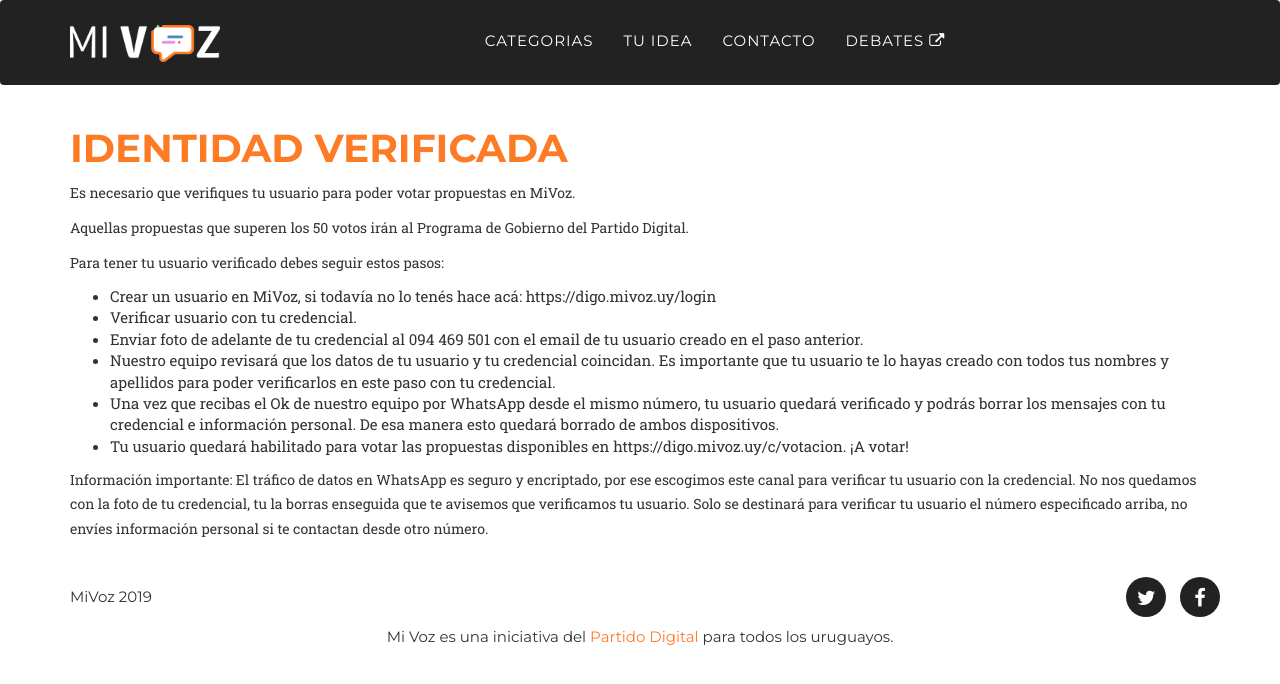
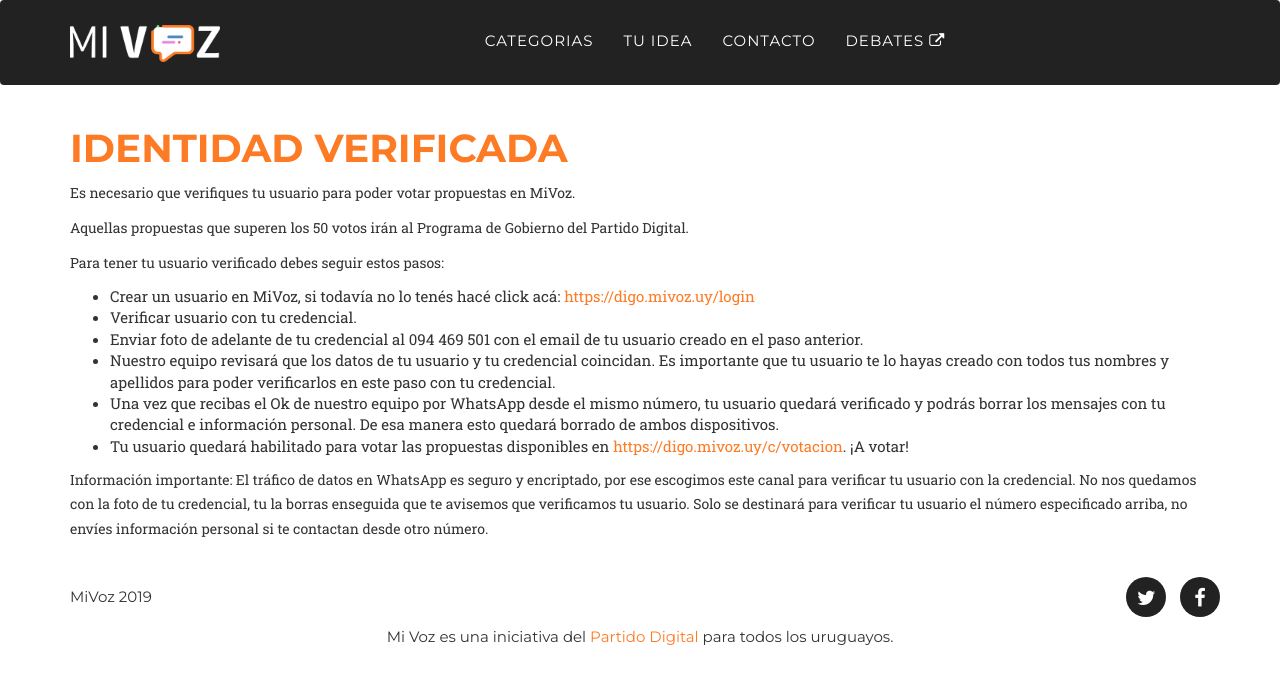
Before and after one commit to PartidoDigital/MiVoz-Web, a Jekyll site: the page built from identidad-verificada.md, in a window 1280 px wide. Shown: the top 684 px of the page. Built offline with Jekyll 4.4.1, drawn with Linux system fonts in a browser that asks for light colours; nearby versions of some CDN libraries; some web fonts are replaced.

Commit message:
Update identidad-verificada.md

```diff
--- a/identidad-verificada.md
+++ b/identidad-verificada.md
@@ -8,12 +8,12 @@ Es necesario que verifiques tu usuario para poder votar propuestas en MiVoz.
 Aquellas propuestas que superen los 50 votos irán al Programa de Gobierno del Partido Digital.
 
 Para tener tu usuario verificado debes seguir estos pasos:
- - Crear un usuario en MiVoz, si todavía no lo tenés hace acá: https://digo.mivoz.uy/login
+ - Crear un usuario en MiVoz, si todavía no lo tenés hacé click acá: [https://digo.mivoz.uy/login](https://digo.mivoz.uy/login)
  - Verificar usuario con tu credencial.
  - Enviar foto de adelante de tu credencial al 094 469 501 con el email de tu usuario creado en el paso anterior.
  - Nuestro equipo revisará que los datos de tu usuario y tu credencial coincidan. Es importante que tu usuario te lo hayas creado con todos tus nombres y apellidos para poder verificarlos en este paso con tu credencial.
  - Una vez que recibas el Ok de nuestro equipo por WhatsApp desde el mismo número, tu usuario quedará verificado y podrás borrar los mensajes con tu credencial e información personal. De esa manera esto quedará borrado de ambos dispositivos.
- - Tu usuario quedará habilitado para votar las propuestas disponibles en https://digo.mivoz.uy/c/votacion. ¡A votar!
+ - Tu usuario quedará habilitado para votar las propuestas disponibles en [https://digo.mivoz.uy/c/votacion](https://digo.mivoz.uy/c/votacion). ¡A votar!
 
 Información importante:
 El tráfico de datos en WhatsApp es seguro y encriptado, por ese escogimos este canal para verificar tu usuario con la credencial. No nos quedamos con la foto de tu credencial, tu la borras enseguida que te avisemos que verificamos tu usuario. Solo se destinará para verificar tu usuario el número especificado arriba, no envíes información personal si te contactan desde otro número.
```
